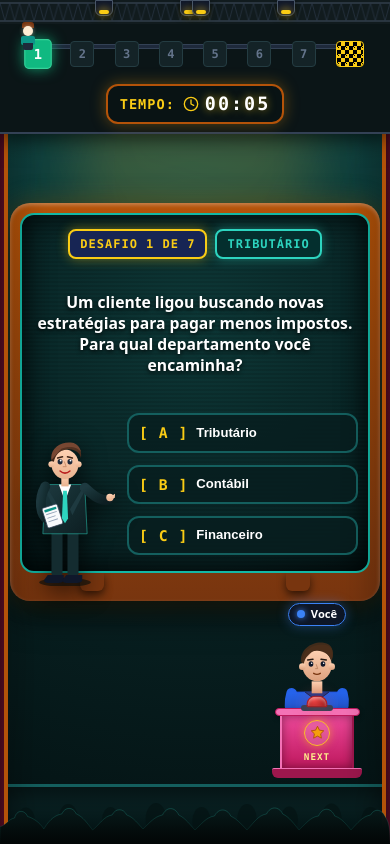
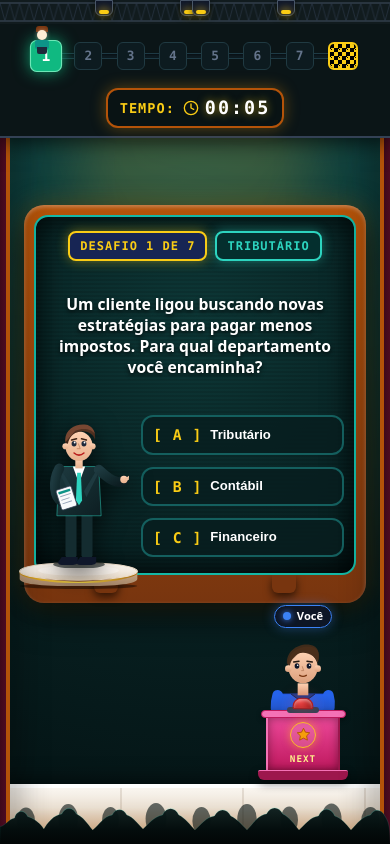
Before and after one commit to JoaoVictor9805/JOGOFALAVINHA, a React app in the folder frontend/: page / in a window 390 px wide. Built offline with nearby package versions, Linux system fonts and the light colour scheme; the HTML template or start-up script is replaced by a standard one.

Commit message:
fix: popup de feedback, barra de progresso alinhada e palco ajustado

```diff
--- a/frontend/src/App.css
+++ b/frontend/src/App.css
@@ -269,34 +269,35 @@ body {
 .truss-track-wrapper {
   position: relative;
   width: 100%;
-  height: 48px;
-  display: flex;
-  flex-direction: column;
-  justify-content: center;
+  height: 52px;
+  display: flex;
+  align-items: center;
 }
 
 .truss-rail-bar {
   position: absolute;
-  top: 14px;
-  left: 12px;
-  right: 12px;
-  height: 5px;
-  background: #1e293b;
-  border-radius: 4px;
-  border: 1px solid #334155;
+  top: 50%;
+  transform: translateY(-50%);
+  left: 28px;
+  right: 28px;
+  height: 6px;
+  background: #0f1d24;
+  border-radius: 3px;
+  border: 1px solid #1e3a45;
   overflow: hidden;
   z-index: 1;
+  box-shadow: inset 0 1px 3px rgba(0, 0, 0, 0.6);
 }
 
 .truss-rail-progress {
   height: 100%;
   background: linear-gradient(90deg, #0d9488, #2dd4bf);
-  box-shadow: 0 0 10px rgba(45, 212, 191, 0.8);
+  box-shadow: 0 0 10px rgba(45, 212, 191, 0.7);
 }
 
 .truss-runner-node {
   position: absolute;
-  top: -8px;
+  top: -4px;
   width: 28px;
   height: 32px;
   z-index: 10;
@@ -353,60 +354,67 @@ body {
 .truss-flags-row {
   position: relative;
   display: flex;
+  align-items: center;
   justify-content: space-between;
   width: 100%;
-  z-index: 2;
-  padding: 0 8px;
+  z-index: 5;
+  padding: 0 14px;
 }
 
 .truss-flag-item {
   display: flex;
   flex-direction: column;
   align-items: center;
+  justify-content: center;
 }
 
 .flag-banner {
-  width: 24px;
-  height: 26px;
+  width: 28px;
+  height: 28px;
   display: flex;
   align-items: center;
   justify-content: center;
-  border-radius: 4px;
+  border-radius: 6px;
   font-family: var(--font-mono);
   font-weight: 800;
-  font-size: 0.75rem;
-  transition: all 0.3s ease;
+  font-size: 0.8rem;
+  transition: all 0.3s cubic-bezier(0.4, 0, 0.2, 1);
   border: 1.5px solid transparent;
+  position: relative;
+  z-index: 6;
 }
 
 .banner-passed {
-  background: rgba(13, 148, 136, 0.35);
-  border-color: #14b8a6;
-  color: #a7f3d0;
+  background: #0d4e49;
+  border-color: #2dd4bf;
+  color: #ffffff;
+  box-shadow: 0 0 8px rgba(45, 212, 191, 0.4);
 }
 
 .banner-current {
   background: #10b981 !important;
-  border-color: #34d399 !important;
+  border-color: #6ee7b7 !important;
   color: #ffffff !important;
-  box-shadow: 0 0 12px rgba(16, 185, 129, 0.8);
+  box-shadow: 0 0 14px rgba(16, 185, 129, 0.8);
   transform: scale(1.15);
+  z-index: 7 !important;
 }
 
 .banner-future {
-  background: #142327;
-  border-color: #243c42;
+  background: #0d1b20;
+  border-color: #203a42;
   color: #64748b;
 }
 
 .flag-checkered {
-  width: 28px;
-  height: 26px;
-  border-radius: 4px;
-  border: 1.5px solid #facc15;
+  width: 30px;
+  height: 28px;
+  border-radius: 6px;
+  border: 2px solid #facc15;
   background: #000000;
   overflow: hidden;
   position: relative;
+  z-index: 6;
 }
 
 .checkered-pattern {
@@ -422,8 +430,10 @@ body {
 }
 
 .banner-active-finish {
-  box-shadow: 0 0 15px rgba(250, 204, 21, 0.85);
+  border-color: #fde047 !important;
+  box-shadow: 0 0 16px rgba(250, 204, 21, 0.85);
   transform: scale(1.18);
+  z-index: 7 !important;
 }
 
 /* ========================================================
@@ -434,9 +444,9 @@ body {
   position: relative;
   z-index: 10;
   display: flex;
-  align-items: center;
+  align-items: flex-end;
   justify-content: center;
-  padding: 18px 85px 50px 85px;
+  padding: 16px 85px 84px 85px;
   max-width: 1300px;
   width: 100%;
   margin: 0 auto;
@@ -741,29 +751,131 @@ body {
   }
 }
 
-.telao-feedback-flash {
-  position: absolute;
-  bottom: 24px;
-  left: 50%;
-  transform: translateX(-50%);
-  z-index: 50;
-  padding: 8px 24px;
-  border-radius: 9999px;
+/* ========================================================
+   POPUP DE FEEDBACK CENTRALIZADO NA CAIXA DA PERGUNTA
+   ======================================================== */
+.telao-feedback-overlay {
+  position: absolute;
+  inset: 0;
+  display: flex;
+  align-items: center;
+  justify-content: center;
+  z-index: 100;
+  background: rgba(3, 14, 18, 0.78);
+  backdrop-filter: blur(4px);
+  padding: 16px;
+  pointer-events: none;
+  border-radius: 14px;
+}
+
+.telao-feedback-card {
+  display: flex;
+  align-items: center;
+  gap: 16px;
+  padding: 20px 28px;
+  border-radius: 18px;
+  max-width: 520px;
+  width: 90%;
+  position: relative;
+  overflow: hidden;
+  box-shadow: 0 18px 40px rgba(0, 0, 0, 0.85);
+  pointer-events: auto;
+}
+
+.feedback-card-success {
+  background: #022c22;
+  border: 2.5px solid #10b981;
+  box-shadow:
+    0 18px 40px rgba(0, 0, 0, 0.85),
+    0 0 25px rgba(16, 185, 129, 0.5),
+    inset 0 1px 2px rgba(255, 255, 255, 0.2);
+}
+
+.feedback-card-error {
+  background: #3b0712;
+  border: 2.5px solid #ef4444;
+  box-shadow:
+    0 18px 40px rgba(0, 0, 0, 0.85),
+    0 0 25px rgba(239, 68, 68, 0.5),
+    inset 0 1px 2px rgba(255, 255, 255, 0.2);
+}
+
+.feedback-card-icon-wrapper {
+  flex-shrink: 0;
+  display: flex;
+  align-items: center;
+  justify-content: center;
+}
+
+.feedback-card-icon {
+  width: 42px;
+  height: 42px;
+}
+
+.icon-success {
+  color: #34d399;
+  filter: drop-shadow(0 0 10px rgba(52, 211, 153, 0.8));
+}
+
+.icon-error {
+  color: #f87171;
+  filter: drop-shadow(0 0 10px rgba(248, 113, 113, 0.8));
+}
+
+.feedback-card-text-col {
+  display: flex;
+  flex-direction: column;
+  gap: 4px;
+  text-align: left;
+}
+
+.feedback-card-badge {
+  align-self: flex-start;
+  font-family: var(--font-mono);
+  font-size: 0.72rem;
   font-weight: 800;
-  font-size: 0.9rem;
   letter-spacing: 1px;
-}
-
-.flash-success {
-  background: rgba(16, 185, 129, 0.9);
+  text-transform: uppercase;
+  padding: 2px 8px;
+  border-radius: 6px;
+}
+
+.feedback-card-success .feedback-card-badge {
+  background: #064e3b;
+  color: #a7f3d0;
+  border: 1px solid #34d399;
+}
+
+.feedback-card-error .feedback-card-badge {
+  background: #7f1d1d;
+  color: #fecdd3;
+  border: 1px solid #f87171;
+}
+
+.feedback-card-title {
+  margin: 0;
+  font-family: var(--font-sans);
+  font-size: 1.25rem;
+  font-weight: 900;
+  letter-spacing: 0.5px;
   color: #ffffff;
-  box-shadow: 0 0 25px rgba(16, 185, 129, 0.8);
-}
-
-.flash-error {
-  background: rgba(239, 68, 68, 0.9);
-  color: #ffffff;
-  box-shadow: 0 0 25px rgba(239, 68, 68, 0.8);
+  line-height: 1.25;
+  text-shadow: 0 2px 4px rgba(0, 0, 0, 0.8);
+}
+
+.feedback-card-subtitle {
+  margin: 0;
+  font-size: 0.92rem;
+  font-weight: 600;
+  line-height: 1.35;
+}
+
+.feedback-card-success .feedback-card-subtitle {
+  color: #d1fae5;
+}
+
+.feedback-card-error .feedback-card-subtitle {
+  color: #ffe4e6;
 }
 
 /* ========================================================
@@ -775,6 +887,11 @@ body {
   align-items: center;
   position: relative;
   width: 100%;
+}
+
+/* Palco / Tablado Claro Bege do Apresentador (Oculto no desktop, ativo no celular) */
+.character-stage-pedestal {
+  display: none;
 }
 
 .host-speech-bubble {
@@ -824,6 +941,8 @@ body {
   display: flex;
   align-items: flex-end;
   justify-content: center;
+  position: relative;
+  z-index: 2;
 }
 
 .host-svg {
@@ -883,6 +1002,7 @@ body {
   flex-direction: column;
   align-items: center;
   justify-content: flex-end;
+  z-index: 2;
 }
 
 .contestant-character-layer {
@@ -1004,6 +1124,7 @@ body {
   background: #9d174d;
   border-radius: 2px 2px 6px 6px;
   border-top: 1px solid #f472b6;
+  box-shadow: 0 4px 10px rgba(0, 0, 0, 0.45);
 }
 
 /* ========================================================
@@ -1014,11 +1135,27 @@ body {
   bottom: 0;
   left: 0;
   right: 0;
-  height: 85px;
-  background: linear-gradient(180deg, #0e2f31 0%, #06191a 60%, #030d0e 100%);
-  border-top: 3px solid #145f5e;
+  height: 90px;
+  background: linear-gradient(180deg, #f7f1e8 0%, #e8ddce 35%, #cca885 75%, #9e7f62 100%);
+  border-top: 4px solid #ffffff;
   z-index: 5;
-  box-shadow: inset 0 10px 25px rgba(0, 0, 0, 0.7);
+  box-shadow:
+    inset 0 10px 20px rgba(255, 255, 255, 0.4),
+    0 -4px 20px rgba(0, 0, 0, 0.5);
+}
+
+.stage-floor-board::before {
+  content: '';
+  position: absolute;
+  inset: 0;
+  background: repeating-linear-gradient(
+    90deg,
+    transparent,
+    transparent 120px,
+    rgba(120, 95, 70, 0.16) 120px,
+    rgba(120, 95, 70, 0.16) 122px
+  );
+  pointer-events: none;
 }
 
 .stage-audience-wrapper {
@@ -1267,7 +1404,7 @@ body {
    ======================================================== */
 @media (max-width: 820px) {
   .stage-curtain {
-    width: 16px;
+    width: 14px;
   }
 
   .truss-content-container {
@@ -1289,7 +1426,7 @@ body {
   }
 
   .stage-arena-content {
-    padding: 8px 16px 200px 16px;
+    padding: 8px 30px 200px 30px;
     display: flex;
     flex-direction: column;
     align-items: center;
@@ -1480,13 +1617,12 @@ body {
     margin-right: 8px;
   }
 
-  .telao-feedback-flash {
-    left: auto;
-    right: 14px;
-    bottom: 14px;
-    transform: none;
-    font-size: 0.78rem;
-    padding: 6px 14px;
+  /* No celular, o círculo aparece apenas sob o apresentador */
+  .stage-column-host .character-stage-pedestal {
+    display: flex;
+    width: 125px;
+    height: 28px;
+    margin-top: -8px;
   }
 
   .stage-floor-board {
@@ -1500,11 +1636,11 @@ body {
 
 @media (max-width: 480px) {
   .stage-curtain {
-    width: 8px;
+    width: 10px;
   }
 
   .stage-arena-content {
-    padding: 6px 10px 180px 10px;
+    padding: 6px 24px 180px 24px;
   }
 
   .stage-column-contestant {
--- a/frontend/src/components/HostPresenter.jsx
+++ b/frontend/src/components/HostPresenter.jsx
@@ -200,6 +200,33 @@ function HostPresenter({ state = 'idle', hintText = 'Responda para avançar!', c
           </svg>
         )}
       </motion.div>
+
+      {/* Palco / Tablado Claro Bege do Apresentador */}
+      <div className="character-stage-pedestal" aria-hidden="true">
+        <svg viewBox="0 0 170 38" className="pedestal-svg" preserveAspectRatio="none">
+          <defs>
+            <linearGradient id="hostPedestalBeigeTop" x1="0" y1="0" x2="0" y2="1">
+              <stop offset="0%" stopColor="#faf5ee" />
+              <stop offset="50%" stopColor="#f3eae0" />
+              <stop offset="100%" stopColor="#e3d4c0" />
+            </linearGradient>
+            <linearGradient id="hostPedestalBeigeFront" x1="0" y1="0" x2="0" y2="1">
+              <stop offset="0%" stopColor="#cca682" />
+              <stop offset="100%" stopColor="#a38568" />
+            </linearGradient>
+            <linearGradient id="hostPedestalGoldTrim" x1="0" y1="0" x2="1" y2="0">
+              <stop offset="0%" stopColor="#ca8a04" />
+              <stop offset="50%" stopColor="#fde047" />
+              <stop offset="100%" stopColor="#a16207" />
+            </linearGradient>
+          </defs>
+          <ellipse cx="85" cy="34" rx="80" ry="4" fill="#000000" opacity="0.45" />
+          <path d="M5 14 C5 14 30 28 85 28 C140 28 165 14 165 14 L165 24 C165 31 140 34 85 34 C30 34 5 31 5 24 Z" fill="url(#hostPedestalBeigeFront)" />
+          <path d="M5 14 C5 14 30 28 85 28 C140 28 165 14 165 14 L165 17 C165 20 140 30 85 30 C30 30 5 20 5 17 Z" fill="url(#hostPedestalGoldTrim)" opacity="0.9" />
+          <ellipse cx="85" cy="14" rx="80" ry="12" fill="url(#hostPedestalBeigeTop)" stroke="#eddcc8" strokeWidth="1.5" />
+          <ellipse cx="85" cy="13" rx="55" ry="7" fill="#ffffff" opacity="0.35" />
+        </svg>
+      </div>
     </div>
   )
 }
--- a/frontend/src/components/ProgressTrack.jsx
+++ b/frontend/src/components/ProgressTrack.jsx
@@ -26,7 +26,7 @@ function ProgressTrack({
       <motion.div
         className="truss-runner-node"
         animate={{
-          left: `calc(16px + (100% - 32px) * ${fraction} - 16px)`,
+          left: `calc(28px + (100% - 56px) * ${fraction} - 14px)`,
           rotate: isWrong ? [0, -15, 15, -10, 10, 0] : 0,
         }}
         transition={{
```
Also changed, not shown: frontend/src/components/QuestionBoard.jsx (+38 -27 lines).
